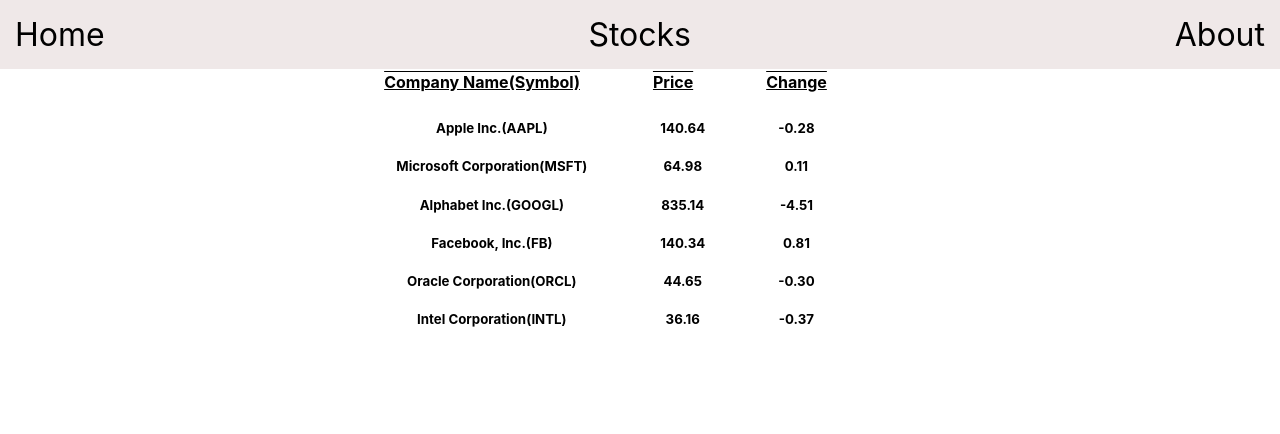
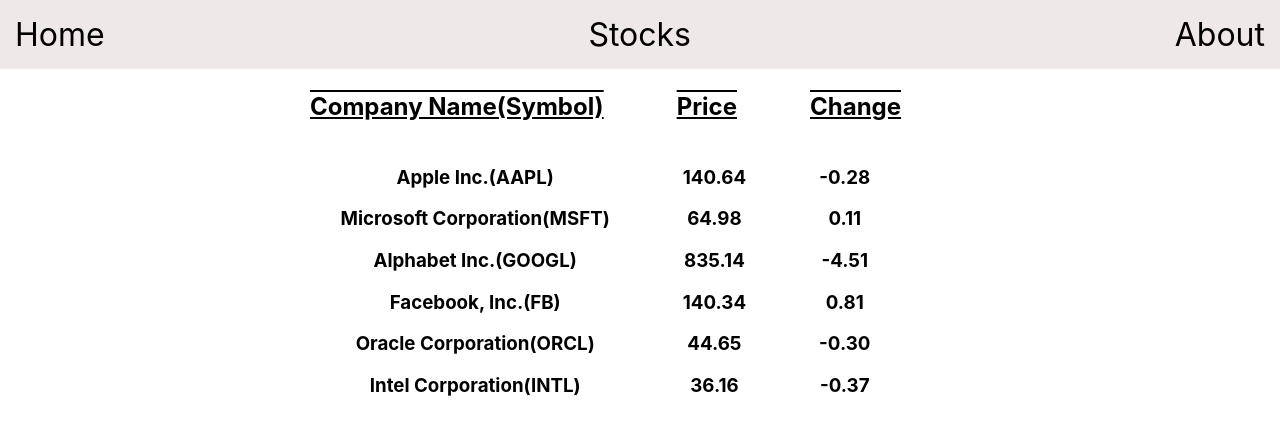
Before and after one commit to Dekann30/React-Router-Lab, a React (Create React App) app: page /stocks in a window 1280 px wide. Shown: the top 434 px of the page. Built offline with nearby package versions, Linux system fonts and the light colour scheme.

Commit message:
tweaks styling on dashboard

```diff
--- a/src/pages/Dashboard.jsx
+++ b/src/pages/Dashboard.jsx
@@ -5,23 +5,23 @@
     return (
          <table>
             <tr className='title'>
-                <th>Company Name(Symbol)</th>
-                <th>Price</th>
-                <th>Change</th>
+                <th><h2>Company Name(Symbol)</h2></th>
+                <th><h2>Price</h2></th>
+                <th><h2>Change</h2></th>
              </tr>
              <tr>
                  <th>{stocks.map((stocks, idx) => {
                 return(
                 <Link key={idx} to={`/stocks/${stocks.symbol}`}>
-                    <h5>{stocks.name}({stocks.symbol})</h5>
+                    <h3>{stocks.name}({stocks.symbol})</h3>
                 </Link> )})}</th>
                 <th>{stocks.map((stocks, idx) => {
                 return(
-                    <h5>{stocks.lastPrice}</h5>)})}
+                    <h3>{stocks.lastPrice}</h3>)})}
                 </th>
                 <th>{stocks.map((stocks, idx) => {
                 return(
-                    <h5>{stocks.change.toFixed(2)}</h5>)})}</th>
+                    <h3>{stocks.change.toFixed(2)}</h3>)})}</th>
              </tr>
 
         </table>
```
